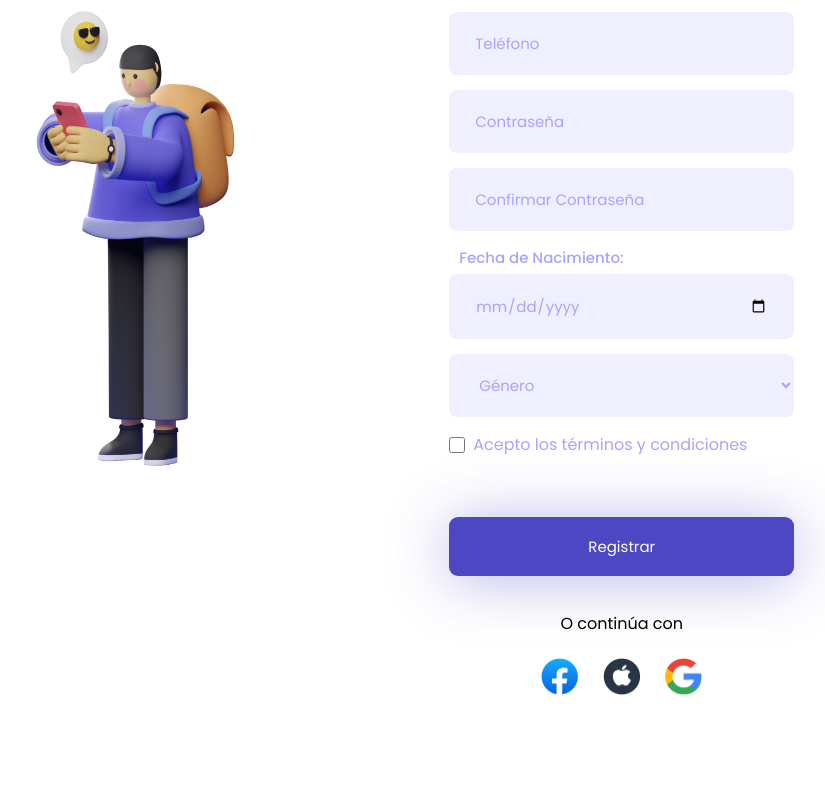
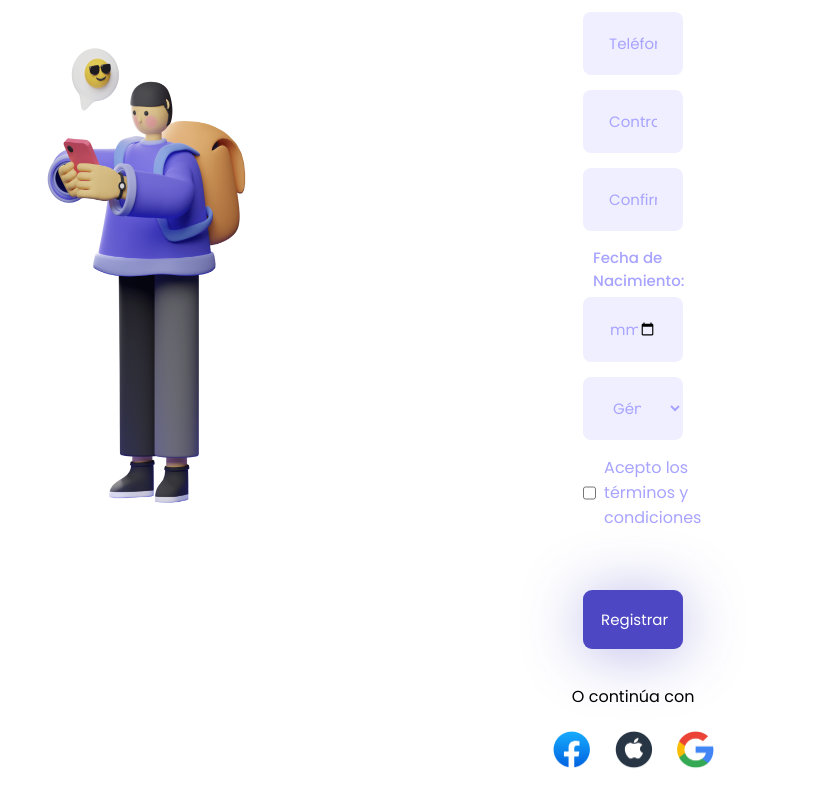
Before and after one commit to Asceneth/formulario-de-registro, a plain HTML site: page index.html in a window 1280 px wide. Shown: the part 331-1133 px from the top of the page, without its empty margins (397-1222 px from the left). Before the commit the page ends 1060 px from the top, so only its background shows below. Drawn offline with Linux system fonts and the light colour scheme.

Commit message:
corrección del width del formulario

```diff
--- a/styles.css
+++ b/styles.css
@@ -15,6 +15,10 @@
     flex-direction: column;
     align-items: center;
     gap: 20px;
+}
+
+.register-form form{
+    width:100px;
 }
 
 h2 {
```
